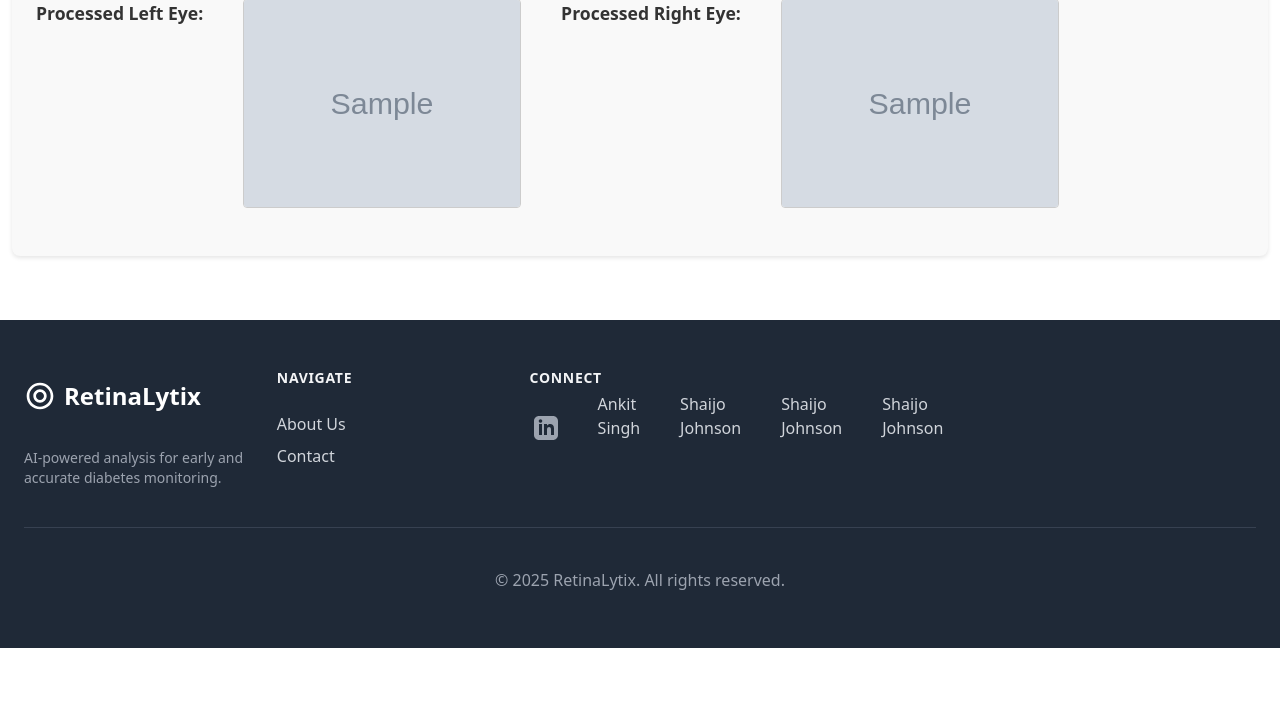
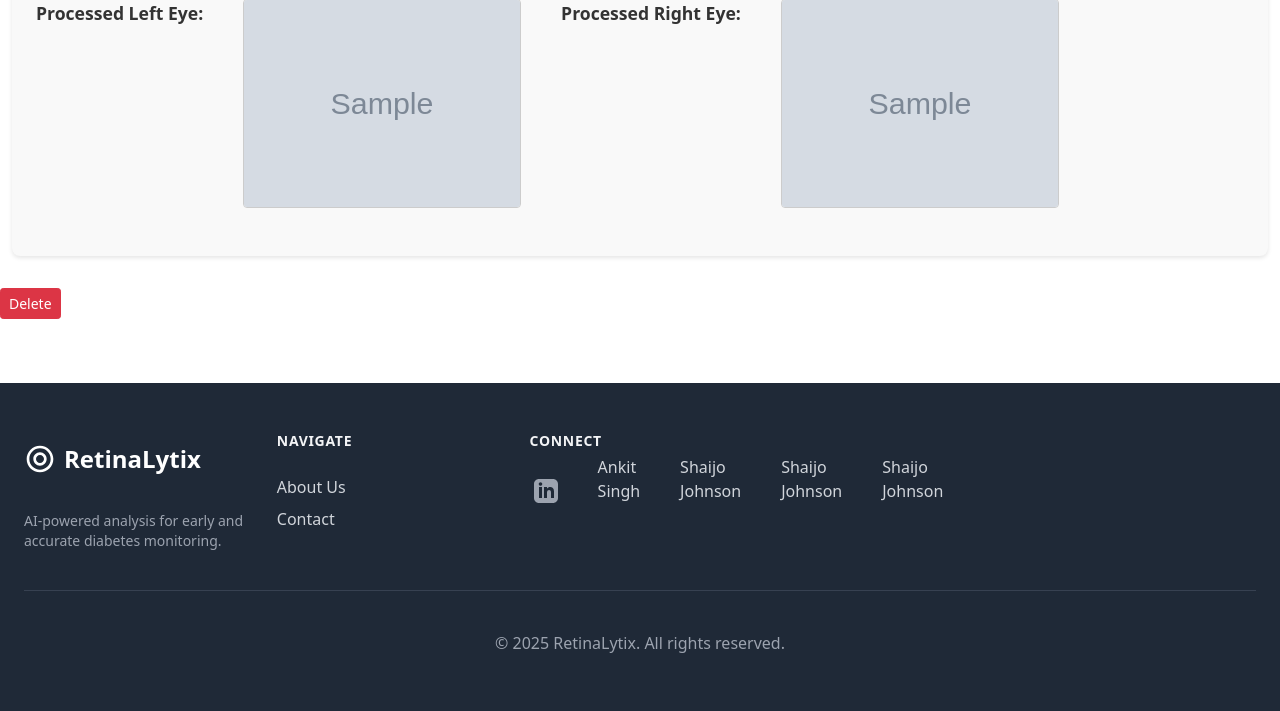
Before and after one commit to heathcliff2012/Diabetic-Retinopathy, a Flask app: page /patient-report/1 in a window 1280 px wide. Shown: the part 760-1471 px from the top of the page. Before the commit the page ends 1408 px from the top, so only its background shows below. Run offline with Flask 3, Linux system fonts and the light colour scheme; a user stored in the database is signed in; tables that the repository leaves empty hold one stand-in row (values such as "Sample post"); grey boxes marked "Sample" are stand-in pictures; some libraries are stand-ins or nearby versions.

Commit message:
added delete post option

```diff
--- a/retinopathy/routes.py
+++ b/retinopathy/routes.py
@@ -1,4 +1,4 @@
-from flask import render_template,url_for,flash,redirect,request,current_app
+from flask import render_template,url_for,flash,redirect,request,current_app,abort
 from retinopathy import app,db,bcrypt
 from retinopathy.forms import RegistrationForm, LoginForm, UpdateAccountForm, PatientForm
 from retinopathy.modules import User, Patient
@@ -305,6 +305,15 @@ def analyze_image():
 
     return render_template('scanpatient.html', title='Analyze Image', form=form)
 
+@app.route('/patient-report/<patient_id>/delete', methods=['POST'])
+@login_required
+def delete_post(patient_id):
+    patient = Patient.query.get_or_404(patient_id)
+    db.session.delete(patient)
+    db.session.commit()
+    flash('Post Deleted!', 'success')
+    return redirect(url_for('patient_history', patient_id=patient.patient_id,patient = patient))
+
 
 @app.route('/logout')
 def logout():
--- a/retinopathy/templates/patientreport.html
+++ b/retinopathy/templates/patientreport.html
@@ -75,6 +75,9 @@
         </div>
     </main>
 </div>
+    <form action="{{ url_for('delete_post', patient_id = patient.patient_id )}}" method="POST" style="display:inline;">
+        <button type="submit" class="btn btn-danger btn-sm" onclick="return confirm('Are you sure you want to delete this post?');">Delete</button>
+    </form>
 {% endblock content %}
 
 {% block scripts %}
```
Also changed, not shown: instance/site.db.
